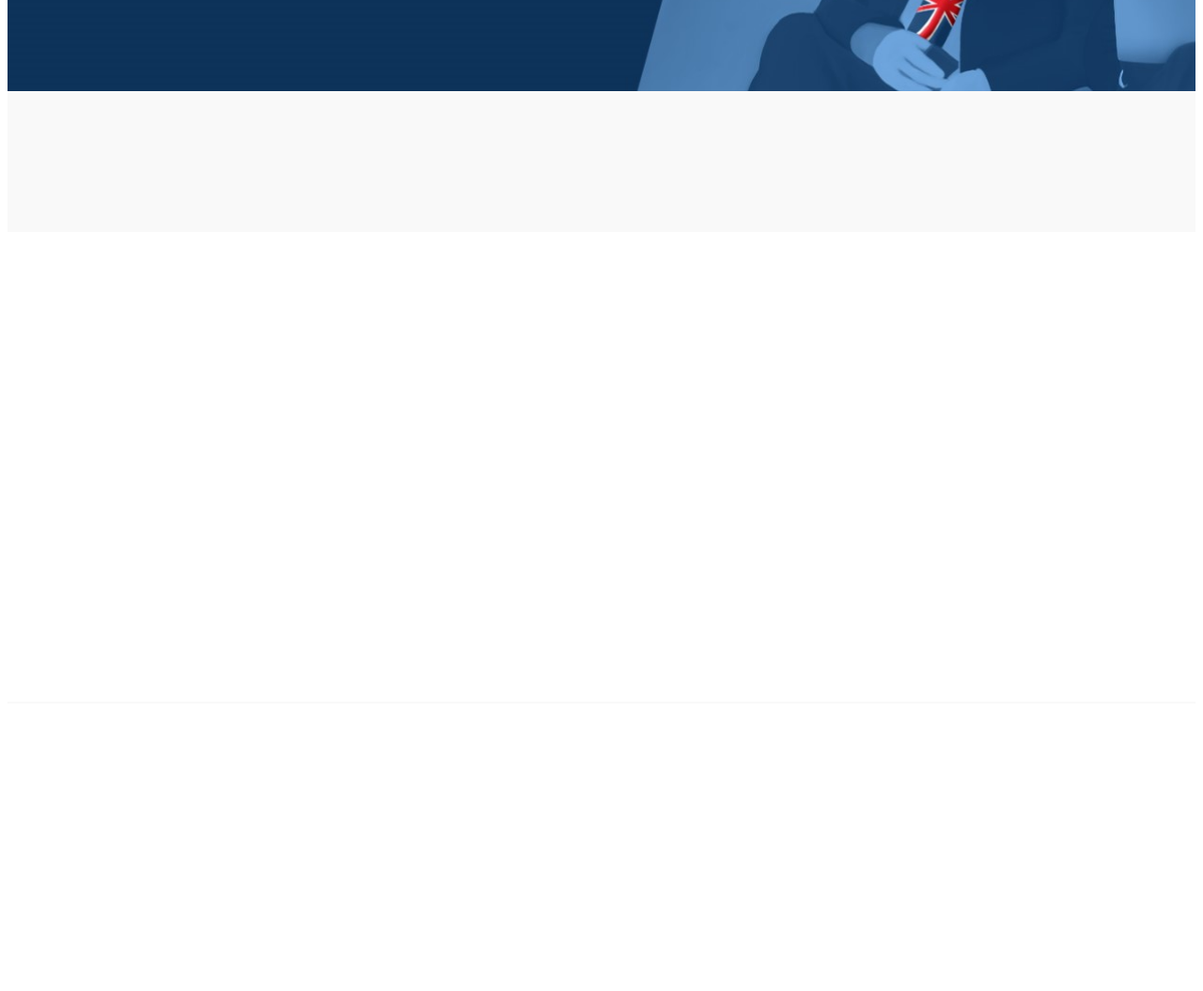
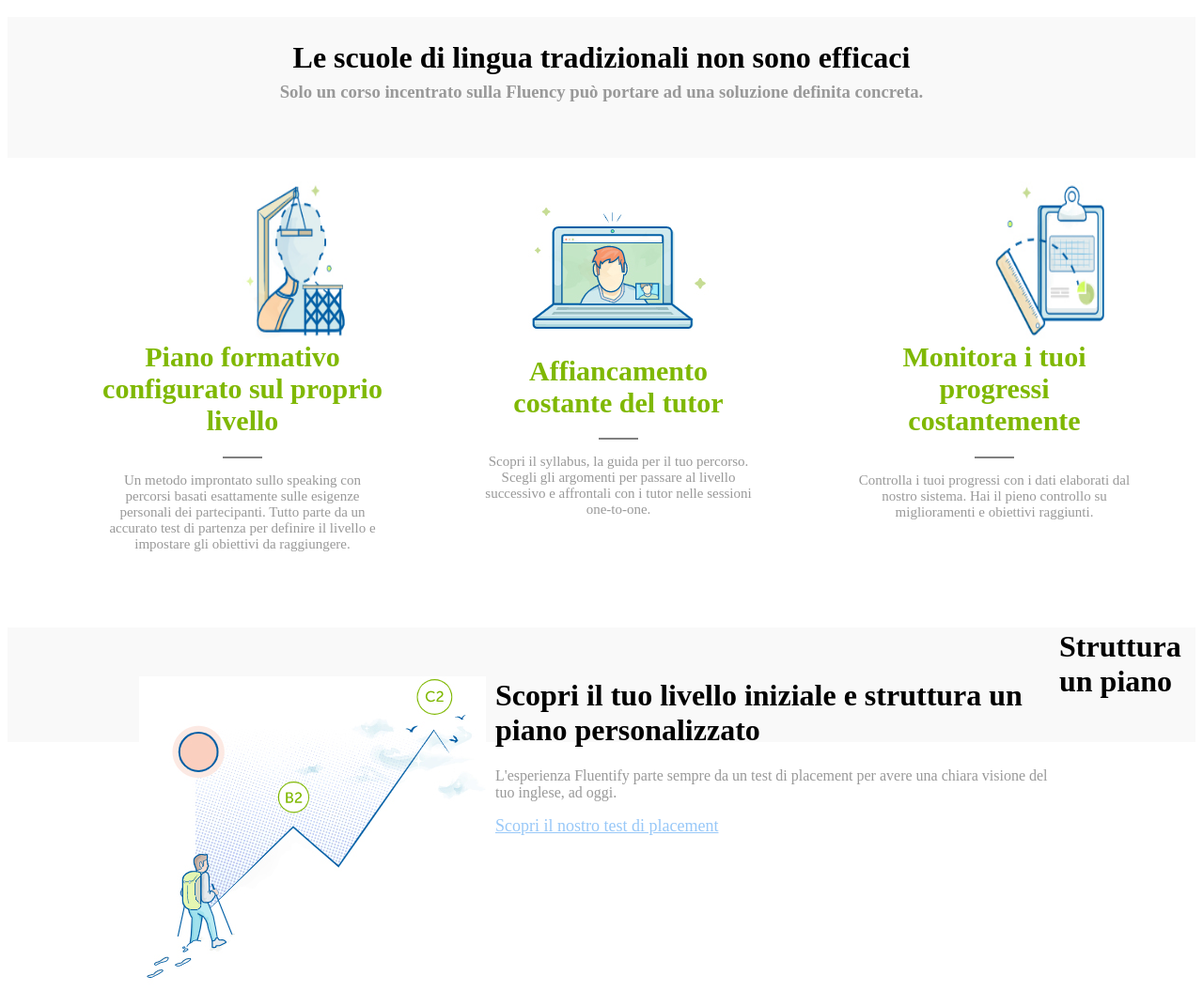
Before and after one commit to racheleterzoli/html-css-fluentify, a plain HTML site: page index.html in a window 1280 px wide. Shown: the part 785-1840 px from the top of the page at 94% size. Drawn offline with Linux system fonts and the light colour scheme.

Commit message:
struttura metà descrizione

```diff
--- a/css/style.css
+++ b/css/style.css
@@ -44,8 +44,11 @@ margin-top:-45px;
   height: 150px;
   width: 100%;
   background-color:#f9f9f9;
+  text-align: center;
 }
 .blocco1{
+  display: inline-block;
+  float: left;
   height: 500px;
   width: 100%;
   background-color:white;
@@ -58,6 +61,12 @@ margin-top:-45px;
   background-color:white;
   }
 
+  .chiusura-float::after {
+    display:table;
+    content:"";
+    clear:both;
+  }
+
   .blocco3{
     height: 150px;
     width: 100%;
@@ -67,6 +76,7 @@ margin-top:-45px;
   height: 450px;
   width: 100%;
   background-color:#0d325a;
+  display: inline-block;
   }
   .blocco5{
     height: 500px;
@@ -100,3 +110,110 @@ margin-top:-45px;
         width: 100%;
         background-color:#483D8B;
         }
+#pargrigio{
+  padding-bottom:20px;
+  color:#999;
+}
+#parbianco{
+  padding-top:25px;
+  margin-bottom: -30px;
+}
+.blocco1 div{
+  float: left;
+  display: inline-block;
+}
+.dimensionimg{
+  height:170px;
+width: 120px;}
+
+.titverde{
+
+  color:#7fb802;
+}
+.grey{
+  color:#999;
+}
+.testa{
+  font-size: 15px;
+  margin-left: 100px;
+  text-align: center;
+  float: left;
+  height:300px;
+  width: 300px;
+}
+.pc{
+    font-size: 15px;
+  margin-top: 50px;
+  margin-left: 100px;
+  float: left;
+    text-align: center;
+  height:300px;
+  width: 300px;
+}
+.quaderno{
+    font-size: 15px;
+  margin-left: 100px;
+    text-align: center;
+  float: left;
+  height:300px;
+  width: 300px;
+}
+hr{
+
+width: 40px;
+color: #999;
+}
+#scalata{
+  float: left;
+  margin-top: 50px;
+  margin-left: 140px;
+}
+.testo{
+
+  margin-top: 30px;
+  margin-left: 10px;
+  height: 500px;
+  width: 600px;
+  float: left;
+}
+a:link, a:visited {
+  font-size: 18px;
+    text-decoration: underline;
+    color: #98c8f8;
+    background-color: transparent;
+}
+.foto img{
+margin-top: -150px;
+  width: 400px;
+  margin-right: 200px;
+
+}
+.foto{
+  display:inline-block;
+
+float: right;
+
+}
+#bianco{
+  color:white;
+  font-size: 50px;
+}
+#orange{
+  color:orange;
+  font-size: 50px;
+}
+.grigi{
+  color:#999;
+}
+.lezioni{
+  padding:30px;
+  height: 200px;
+  width: 400px;
+}
+.titolounito{
+  width:1000px;
+}
+.imgimg{
+  height: 200px;
+  width: 50px
+}
--- a/index.html
+++ b/index.html
@@ -9,6 +9,7 @@
 <body>
     <header>
       <!-- sfondo con immagine -->
+      <div class="starter">
       <div class="sopra">
 
 
@@ -29,47 +30,94 @@
 </div>
 </nav>
       </div>
-      <div class="starter">
+
 
       </div>
       <!-- sfondo piu piccolo grigio  -->
 <div class="sotto">
-
+<h1 id="parbianco">Le scuole di lingua tradizionali non sono efficaci</h1> <br>
+<h3 id="pargrigio">Solo un corso incentrato sulla Fluency pu&ograve portare ad una soluzione
+   definita concreta.</h3>
 </div>
     </header>
 
 
     <main>
       <!-- blocco 1 -->
-      <div class="blocco1">
-
+      <div class="blocco1 chiusura-float">
+<div class="testa">
+  <img class="dimensionimg" id="immagine" src="immagini/7.jpg" alt="">
+  <h1 class="titverde">Piano formativo configurato sul proprio livello</h1>
+  <hr noshade>
+  <p class="grey">Un metodo improntato sullo speaking con percorsi basati esattamente sulle
+    esigenze personali dei partecipanti. Tutto parte da un accurato test di
+    partenza per definire il livello e impostare gli obiettivi da raggiungere.</p>
+</div>
+<div class="pc">
+  <img id="dimensionimg" id="immagine" src="immagini/8.jpg" alt="">
+  <h1 class="titverde">Affiancamento costante del tutor</h1>
+  <hr noshade>
+  <p class="grey">Scopri il syllabus, la guida per il tuo percorso. Scegli gli argomenti per
+    passare al livello successivo e affrontali con i tutor nelle sessioni one-to-one.</p>
+</div>
+<div class="quaderno">
+  <img class="dimensionimg" id="immagine" src="immagini/1.jpg" alt="">
+  <h1 class="titverde">Monitora i tuoi progressi costantemente</h1>
+  <hr noshade>
+  <p class="grey">Controlla i tuoi progressi con i dati elaborati dal nostro sistema. Hai il
+    pieno controllo su miglioramenti e obiettivi raggiunti.</p>
+</div>
       </div>
         <!-- blocco 2  -->
-      <div class="blocco2">
+      <div class="blocco2 chiusura-float">
+        <div class="imm">
 
-      </div>
+
+<img id="scalata" src="immagini/2.jpg" alt="">
+</div>
+<div class="testo">
+  <h1>Scopri il tuo livello iniziale e struttura un piano personalizzato</h1>
+  <p class="grey">L'esperienza Fluentify parte sempre da un test di placement per avere una
+    chiara visione del tuo inglese, ad oggi.</p>
+<a href="">Scopri il nostro test di placement</a>
+</div>
+ </div>
         <!-- blocco 3 -->
-      <div class="blocco3">
-
+      <div class="blocco3 chiusura-float">
+<h1>Struttura un piano</h1>
       </div>
         <!-- blocco 4  -->
-      <div class="blocco4">
+      <div class="blocco4 chiusura-float">
+        <div class="lezioni">
+          <div class="titolounito">
+
+          </div>
+        <span id="bianco"> Le nostre lezioni </span><span id="orange">one to one</span>
+
+        <h2 class="grigi">Sessioni online one to one in tempo reale della durata di 30 minuti
+           ciascuna con tutor madrelingua inglese selezionati.</h2>
+           <h2 class="grigi">Tutto si svolge comodamente via webcam direttamente dalla nostra
+              piattaforma.</h2>
+              </div>
+        <div class="foto">
+          <img src="immagini/3.jpg" alt="">
+        </div>
 
       </div>
         <!-- blocco 5 -->
-      <div class="blocco5">
+      <div class="blocco5 chiusura-float">
 
       </div>
         <!-- blocco 6 -->
-      <div class="blocco6">
+      <div class="blocco6 chiusura-float">
 
       </div>
         <!-- blocco 7  -->
-      <div class="blocco7">
+      <div class="blocco7 chiusura-float">
 
       </div>
         <!-- blocco8  -->
-      <div class="blocco8">
+      <div class="blocco8 chiusura-float">
 
       </div>
 
```
